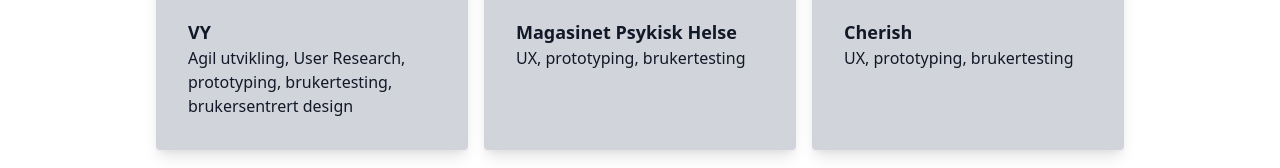
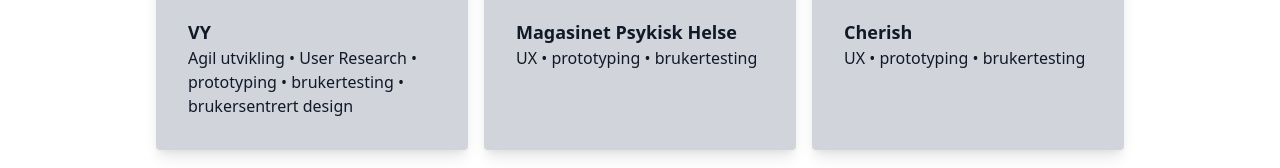
Before and after one commit to hmaa94/portfolio, a React (Create React App) app: page /uxprojects in a window 1280 px wide. Shown: the part 635-803 px from the top of the page. Built offline with nearby package versions, Linux system fonts and the light colour scheme.

Commit message:
Update UxProjects.js

```diff
--- a/src/components/UxProjects.js
+++ b/src/components/UxProjects.js
@@ -22,7 +22,7 @@ export default function UxProjects() {
                         </div>
                             <div className="p-5">
                                 <h3 className="text-gray-900 font-bold text-lg">VY</h3>
-                                <p className="text-gray-900 lg:w-60">Agil utvikling, User Research, prototyping, brukertesting, brukersentrert design</p>
+                                <p className="text-gray-900 lg:w-60">Agil utvikling • User Research • prototyping • brukertesting • brukersentrert design</p>
                             </div>
                     </div>
             {/*end of card 1*/}
@@ -39,7 +39,7 @@ export default function UxProjects() {
                         </div>
                             <div className="p-5">
                                 <h3 className="text-gray-900 font-bold text-lg">Magasinet Psykisk Helse</h3>
-                                <p className="text-gray-900">UX, prototyping, brukertesting</p>
+                                <p className="text-gray-900">UX • prototyping • brukertesting</p>
                             </div>
                     </div>
             {/*end of card 2*/}
@@ -56,7 +56,7 @@ export default function UxProjects() {
                         </div>
                             <div className="p-5">
                                 <h3 className="text-gray-900 font-bold text-lg">Cherish</h3>
-                                <p className="text-gray-900">UX, prototyping, brukertesting</p>
+                                <p className="text-gray-900">UX • prototyping • brukertesting</p>
                             </div>
                     </div>
                     {/*end of card 3*/}
```
